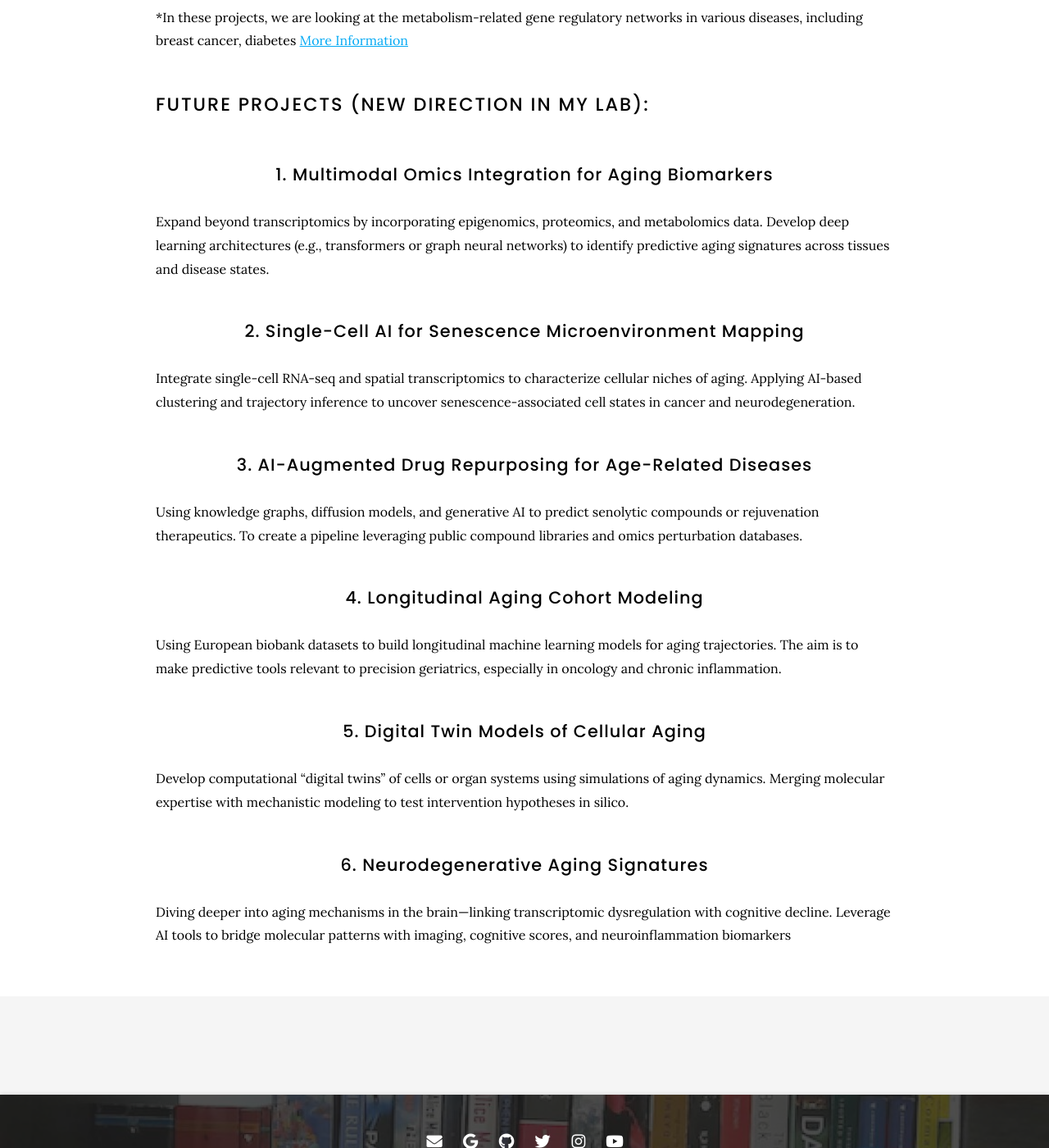
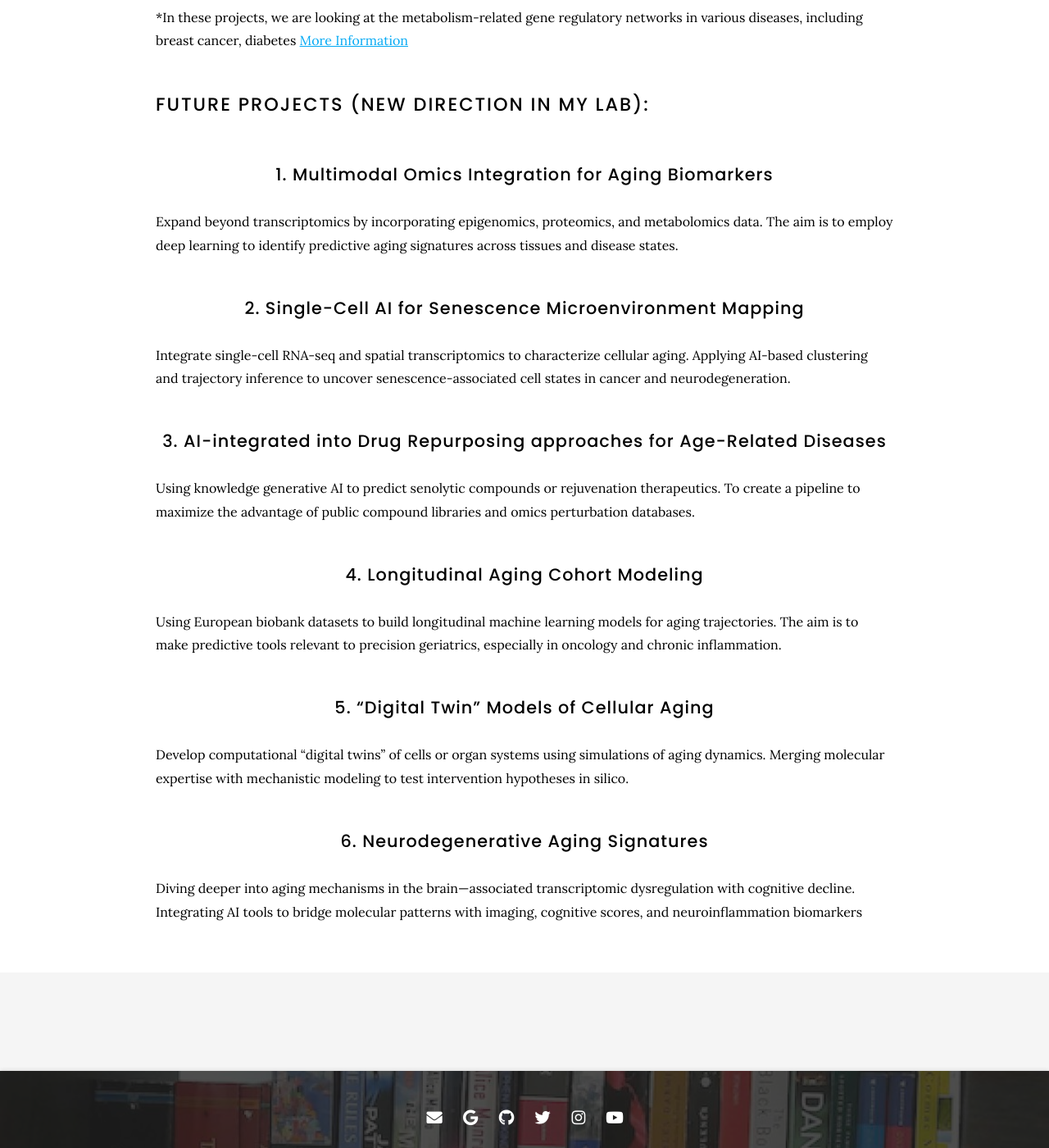
Before and after one commit to Hossein-Fallahi/Fallahi-Bioinformatics-Lab, a Jekyll site: the page built from projects/index.md, in a window 1280 px wide and 1400 px high, scrolled down 1125 px. Shown: the whole window at 82% size. Built offline with Jekyll 4.4.1, drawn with Linux system fonts in a browser that asks for light colours; nearby versions of some CDN libraries.

Commit message:
Update index.md

```diff
--- a/projects/index.md
+++ b/projects/index.md
@@ -38,22 +38,22 @@ nav:
 # Future projects (new direction in my lab):
 {:.left}
 ## 1. Multimodal Omics Integration for Aging Biomarkers
-Expand beyond transcriptomics by incorporating epigenomics, proteomics, and metabolomics data. Develop deep learning architectures (e.g., transformers or graph neural networks) to identify predictive aging signatures across tissues and disease states.
+Expand beyond transcriptomics by incorporating epigenomics, proteomics, and metabolomics data. The aim is to employ deep learning to identify predictive aging signatures across tissues and disease states.
 {:.left}
 ## 2. Single-Cell AI for Senescence Microenvironment Mapping
-Integrate single-cell RNA-seq and spatial transcriptomics to characterize cellular niches of aging. Applying AI-based clustering and trajectory inference to uncover senescence-associated cell states in cancer and neurodegeneration.
+Integrate single-cell RNA-seq and spatial transcriptomics to characterize cellular aging. Applying AI-based clustering and trajectory inference to uncover senescence-associated cell states in cancer and neurodegeneration.
 {:.left}
-## 3. AI-Augmented Drug Repurposing for Age-Related Diseases
-Using knowledge graphs, diffusion models, and generative AI to predict senolytic compounds or rejuvenation therapeutics. To create a pipeline leveraging public compound libraries and omics perturbation databases.
+## 3. AI-integrated into Drug Repurposing approaches for Age-Related Diseases
+Using knowledge generative AI to predict senolytic compounds or rejuvenation therapeutics. To create a pipeline to maximize the advantage of public compound libraries and omics perturbation databases.
 {:.left}
 ## 4. Longitudinal Aging Cohort Modeling
 Using European biobank datasets to build longitudinal machine learning models for aging trajectories. The aim is to make predictive tools relevant to precision geriatrics, especially in oncology and chronic inflammation.
 {:.left}
-## 5. Digital Twin Models of Cellular Aging
+## 5. "Digital Twin" Models of Cellular Aging
 Develop computational “digital twins” of cells or organ systems using simulations of aging dynamics. Merging molecular expertise with mechanistic modeling to test intervention hypotheses in silico.
 {:.left}
 ## 6. Neurodegenerative Aging Signatures
-Diving deeper into aging mechanisms in the brain—linking transcriptomic dysregulation with cognitive decline. Leverage AI tools to bridge molecular patterns with imaging, cognitive scores, and neuroinflammation biomarkers
+Diving deeper into aging mechanisms in the brain—associated transcriptomic dysregulation with cognitive decline. Integrating AI tools to bridge molecular patterns with imaging, cognitive scores, and neuroinflammation biomarkers
 {:.left}
 
 {% include section.html %}
```
